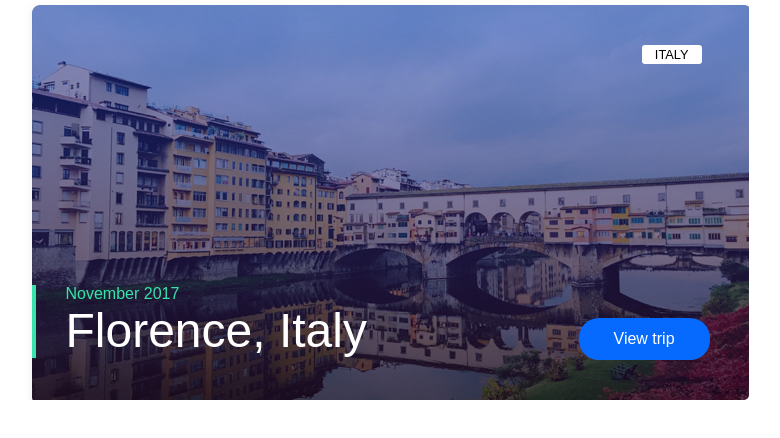
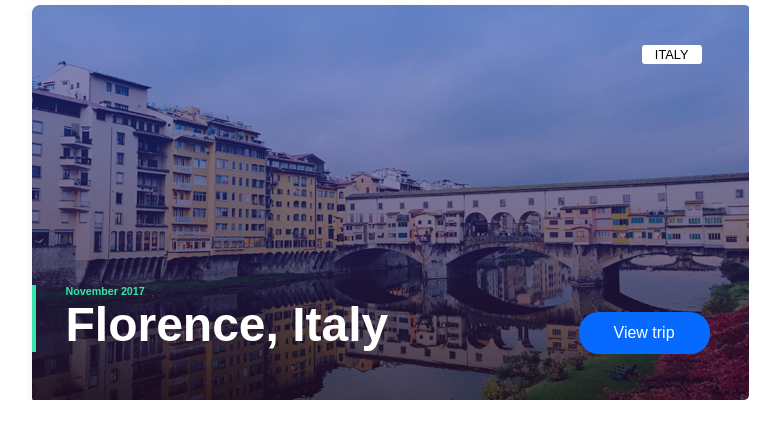
Before and after one commit to Githubzoe/CSS-Card, a plain HTML site: page index.html in a window 1280 px wide. Shown: the whole page, without its empty margins (254-1034 px from the left). Drawn offline with Linux system fonts and the light colour scheme.

Commit message:
Edit html tag

```diff
--- a/index.html
+++ b/index.html
@@ -10,11 +10,11 @@
 <body>
   <div class="card">
     <div class="icon">
-      <p3 class="icon_country">ITALY</p3>
+      <span class="icon_country">ITALY</span>
     </div>
     <div class="title">
-      <p6 class="title_date">November 2017</p6>
-      <p3 class="title_city">Florence, Italy</p3>
+      <h6 class="title_date">November 2017</h6>
+      <h3 class="title_city">Florence, Italy</h3>
     </div>
     <button class="btn">View trip</button>
   </div>
```
